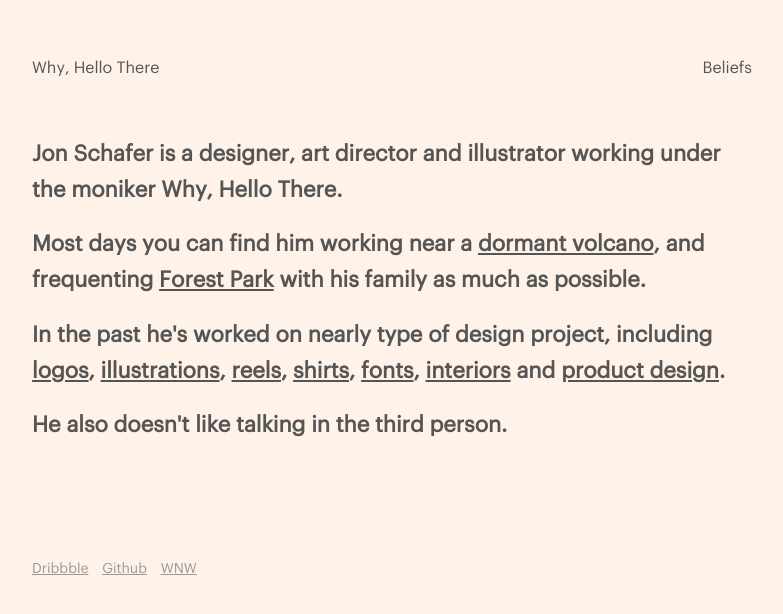
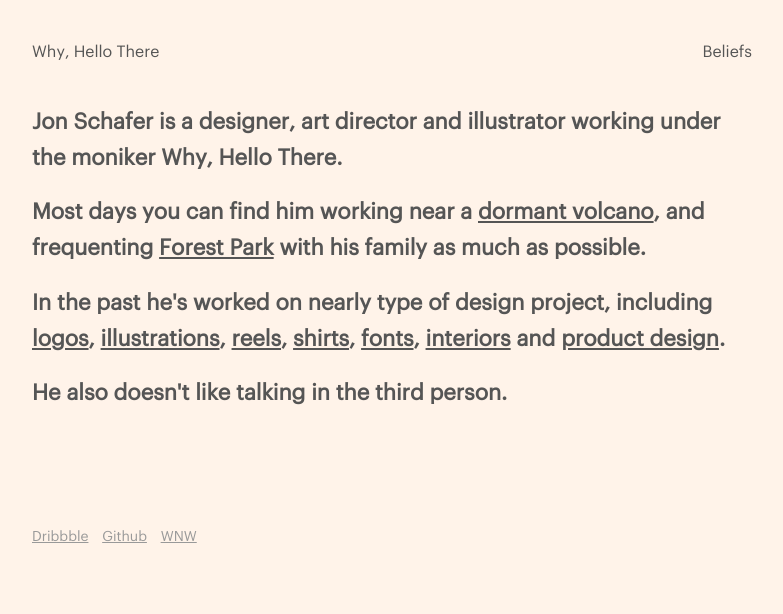
Before and after one commit to jonaschafer/jonaschafer.github.io, a Jekyll site: the page built from index.md, in a window 1280 px wide. Shown: the top 614 px of the page, without its empty margins (248-1031 px from the left). Built offline with Jekyll 4.4.1, drawn with Linux system fonts in a browser that asks for light colours.

Commit message:
removed broken p tag in navigation, added new css for bkg color in index

```diff
--- a/_includes/navigation.html
+++ b/_includes/navigation.html
@@ -1,6 +1,6 @@
 <nav>
   <div class="parent">
-    <div class="left"><p>
+    <div class="left">
       <a class="no-underline" href="{{ site.url }}">Why, Hello There</a>
     </div>
 
--- a/assets/stylesheets/fun/bkg-color.scss
+++ b/assets/stylesheets/fun/bkg-color.scss
@@ -7,8 +7,7 @@
   -webkit-animation: colorchange 50s;
 }
 
-@keyframes colorchange
-{
+@keyframes colorchange {
   0%   {background: red;}
   25%  {background: yellow;}
   50%  {background: blue;}
@@ -16,8 +15,8 @@
   100% {background: red;}
 }
 
-@-webkit-keyframes colorchange /* Safari and Chrome - necessary duplicate */
-{
+ /* Safari and Chrome - necessary duplicate */
+@-webkit-keyframes colorchange {
   0%   {background: red;}
   25%  {background: yellow;}
   50%  {background: blue;}
```
